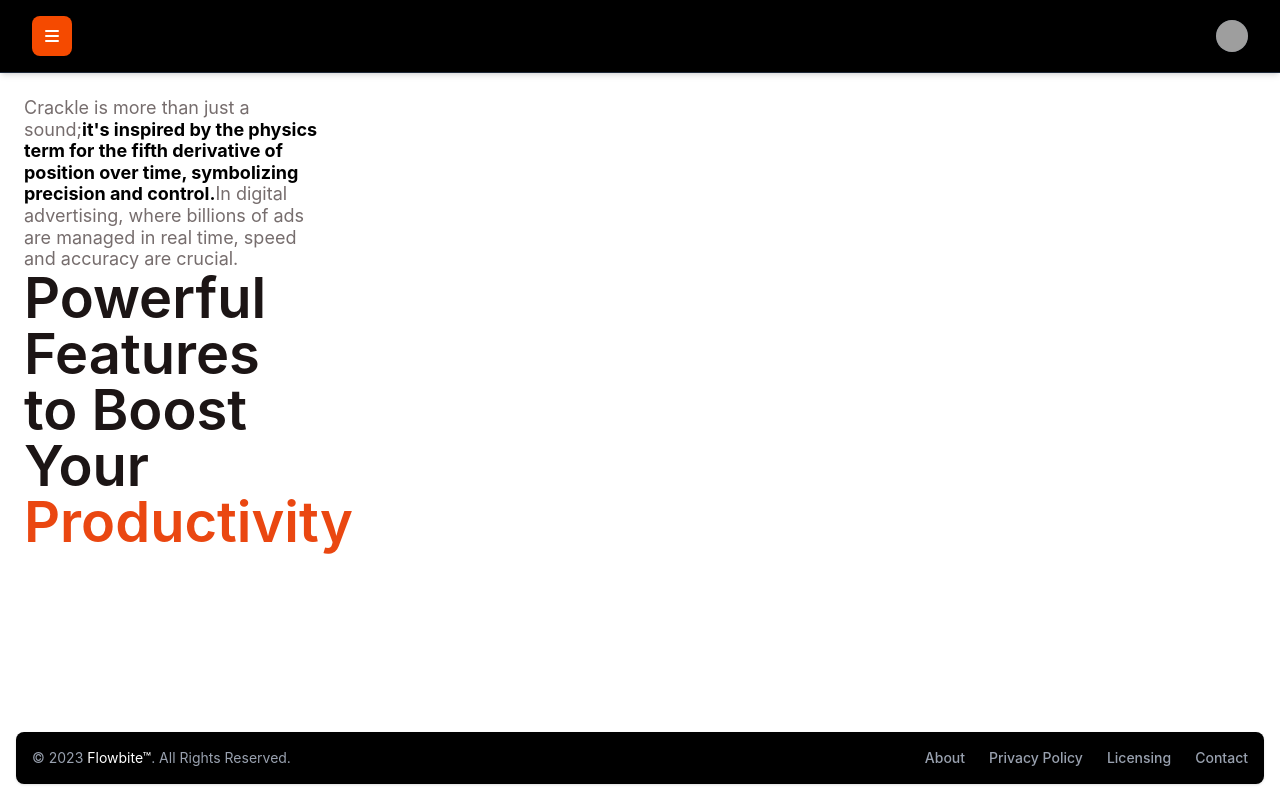
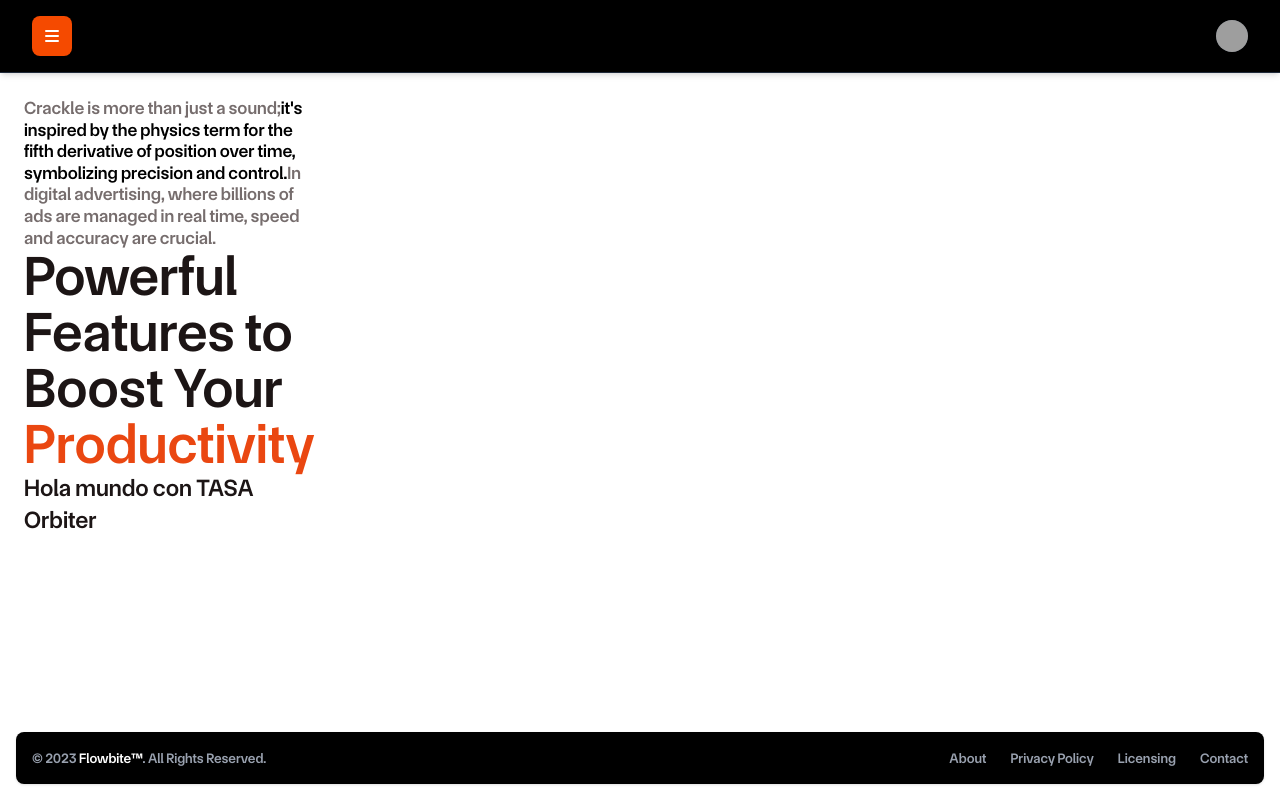
Before and after one commit to gbauz/proyecto-test-personalidad, a React (Vite) app in the folder my-page/: page / in a window 1280 px wide. Built offline with nearby package versions, Linux system fonts and the light colour scheme; grey boxes are pictures that could not be loaded.

Commit message:
tipografia completa

```diff
--- a/my-page/src/Features/Settings/Settings.jsx
+++ b/my-page/src/Features/Settings/Settings.jsx
@@ -13,6 +13,8 @@ const Settings = () => {
     <h1 className="font-orbiter font-semibold text-[56px] leading-[100%] text-[#1C1515]">
   Powerful Features to Boost Your <span className="text-[#EA4711]">Productivity</span>
 </h1>
+<h1 className="font-orbiter text-2xl text-[#1C1515]">Hola mundo con TASA Orbiter</h1>
+
     </div>
 
 
--- a/my-page/src/index.css
+++ b/my-page/src/index.css
@@ -5,8 +5,12 @@
 
 @font-face {
     font-family: 'TASA Orbiter Display';
-    src: url('/fonts/TASAOrbiterDisplay-SemiBold.woff2') format('woff2');
+    src: url('/fonts/TASAOrbiterDisplay-SemiBold.otf') format('opentype');
     font-weight: 600;
     font-style: normal;
     font-display: swap;
   }
+
+  body {
+    font-family: 'TASA Orbiter Display', sans-serif;
+  }
```
Also changed, not shown: my-page/src/assets/fonts/TASAOrbiterDisplay-SemiBold.otf (deleted), my-page/src/assets/fonts/TASAOrbiterDisplay-SemiBold.woff2 (deleted).
